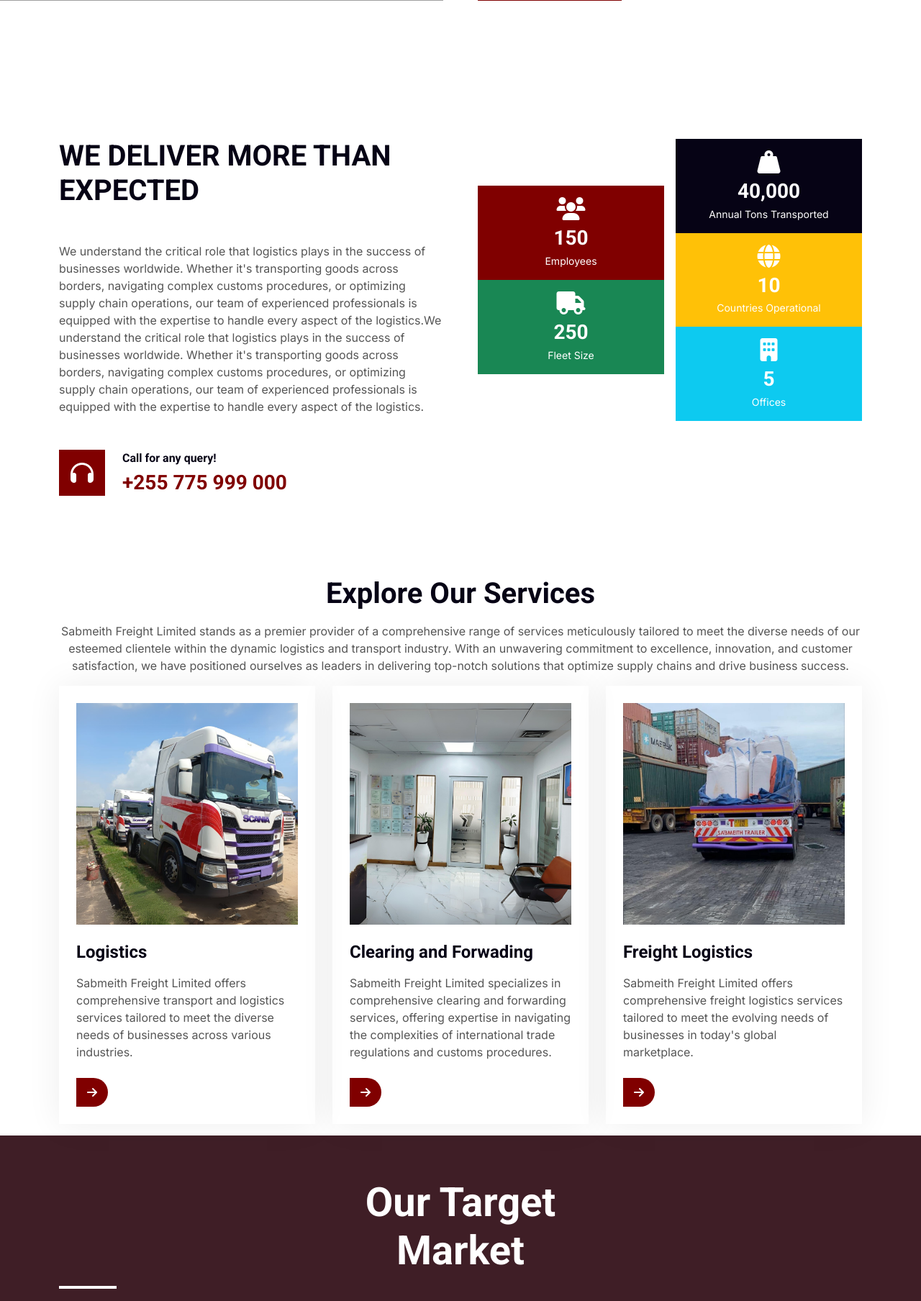
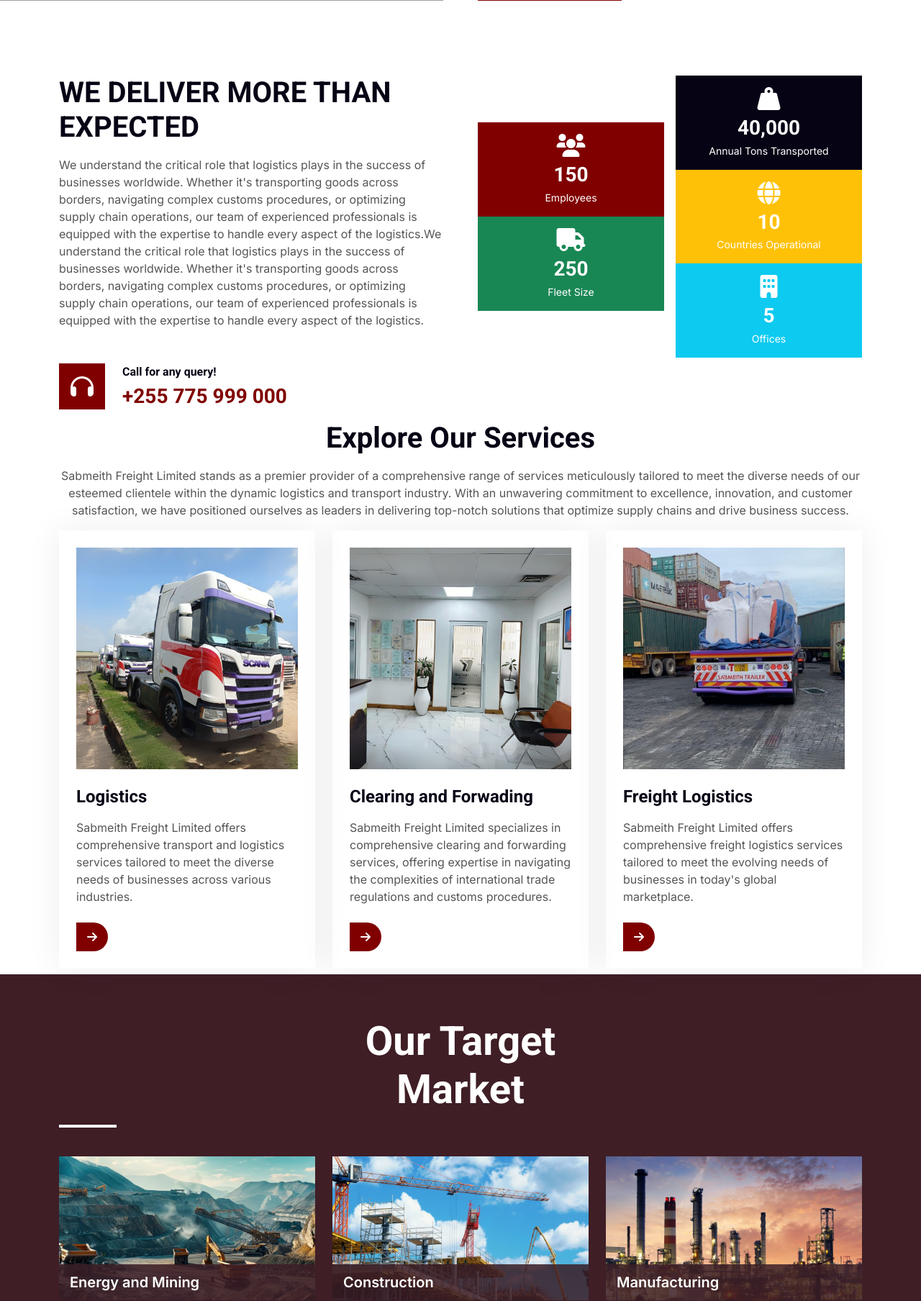
Before and after one commit to Rodgence/sabmeith-Logistics, a PHP site: page / in a window 1280 px wide. Shown: the part 1485-3293 px from the top of the page at 72% size. Run offline with PHP 8.4, Linux system fonts and the light colour scheme; some libraries are stand-ins or nearby versions; grey boxes are pictures that could not be loaded.

Commit message:
changes made for padding  adjustment

```diff
--- a/includes/services.php
+++ b/includes/services.php
@@ -1,6 +1,6 @@
     <!-- Service Start -->
-    <div class="container-xxl py-2">
-        <div class="container py-2">
+    <div class="container-xxl py-1">
+        <div class="container py-1">
             <div class="text-center wow fadeInUp" data-wow-delay="0.1s">
                 <!-- <h6 class="text-secondary text-uppercase">Our Services</h6> -->
                 <h1 class="mb-3">Explore Our Services</h1>
--- a/index.php
+++ b/index.php
@@ -108,12 +108,12 @@
 
 
     <!-- Fact Start -->
-    <div class="container-xxl py-5">
-        <div class="container py-5">
+    <div class="container-xxl py-1">
+        <div class="container py-1">
             <div class="row g-5">
                 <div class="col-lg-6 wow fadeInUp" data-wow-delay="0.1s">
                     <!-- <h6 class="text-secondary text-uppercase mb-3">Some Facts</h6> -->
-                    <h1 class="mb-5">WE DELIVER
+                    <h1 class="mb-3">WE DELIVER
 MORE THAN
 EXPECTED
 </h1>
```
